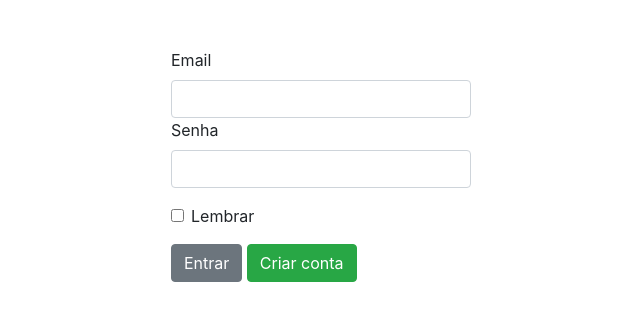
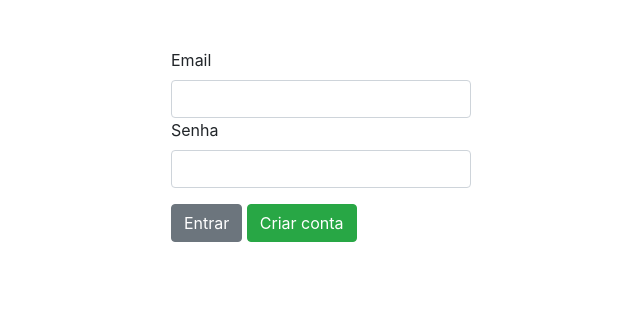
Before and after one commit to whzinn/saldata, a Flask app: page / in a window 1280 px wide. Shown: the top 321 px of the page, without its empty margins (319-959 px from the left). Run offline with Flask 2, Linux system fonts and the light colour scheme; some libraries are stand-ins or nearby versions.

Commit message:
Update acesso.html

```diff
--- a/templates/acesso.html
+++ b/templates/acesso.html
@@ -39,10 +39,7 @@
         <label for="exampleInputPassword1" class="form-label">Senha</label>
         <input name="senha" type="password" class="form-control" id="exampleInputPassword1">
       </div>
-      <div class="mb-3 form-check">
-        <input type="checkbox" class="form-check-input" id="exampleCheck1">
-        <label class="form-check-label" for="exampleCheck1">Lembrar</label>
-      </div>
+
 
         <button type="submit" class="btn btn-secondary">Entrar</button>
 
```
